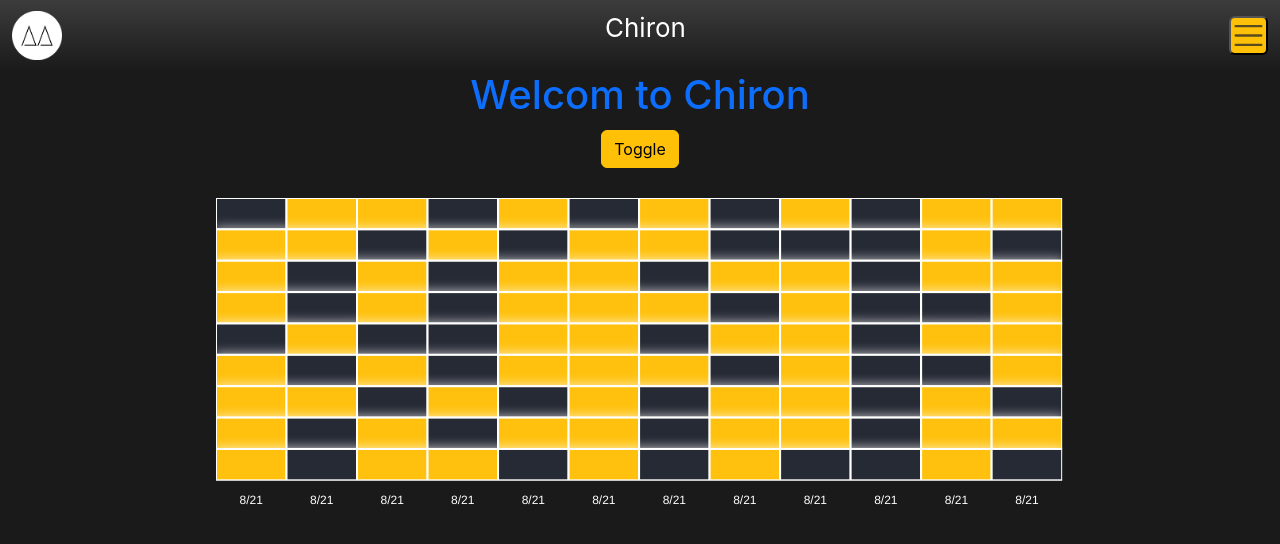
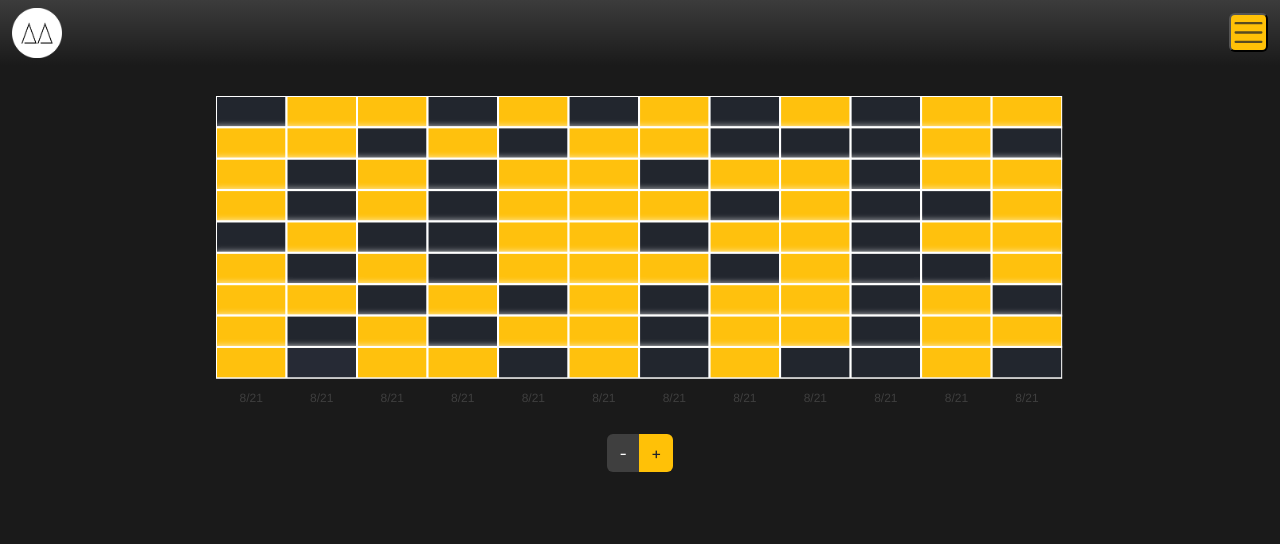
Before and after one commit to Ali-Azimi00/chironFrontEnd, a React (Create React App) app: page / in a window 1280 px wide. Shown: the top 544 px of the page. Built offline with nearby package versions, Linux system fonts and the light colour scheme.

Commit message:
added buttongroup for prog change

```diff
--- a/src/App.tsx
+++ b/src/App.tsx
@@ -5,6 +5,7 @@ import Header from './components/Header';
 import Navbar from './components/NavBar';
 // import ProgChart from './components/ProgChart2'
 import ProgChart from './components/ProgChart'
+import DeltaBtnGrp from './components/DeltaBtnGrp';
 
 
 
@@ -19,15 +20,13 @@ function App() {
 
         <div className='container'>
           <div className='row'>
-            <Header></Header>
+            {/* <Header></Header> */}
           </div>
           <div className='row chart1'>
-            <div className=''>
-              <div className=''>
-                <ProgChart></ProgChart>
-
-              </div>
-            </div>
+            <ProgChart></ProgChart>
+          </div>
+          <div className='row'>
+            <DeltaBtnGrp></DeltaBtnGrp>
           </div>
 
           {/* <ProgChart></ProgChart> */}
--- /dev/null
+++ b/src/components/DeltaBtnGrp.tsx
@@ -0,0 +1,17 @@
+
+
+
+function DeltaBtnGrp() {
+
+    return (
+        <div className="container">
+            <div className="btn-group">
+                <button className="btn text-white chartBtn1" > - </button>
+                <button className="btn chartBtn2 " style={{backgroundColor:"var(--yellow)"}}>+</button>
+            </div>
+
+        </div>
+    )
+}
+
+export default DeltaBtnGrp;
--- a/src/components/NavBar.tsx
+++ b/src/components/NavBar.tsx
@@ -8,12 +8,12 @@ function NavBar() {
     return (
         <div>
             <nav className="navbar bg-gradient"
-            // style={{"position":"absolute"}}
+            style={{backgroundColor:"var(--gray)"}}
             >
                 <div className="container-fluid">
 
                     <img className="img" style={{width:50}} src={AAlogo}/>
-                    <p className='justify-start'>Chiron</p>
+                    <p className='justify-start'></p>
 
 
                     <button className='navbar-toggler-icon rounded bg-warning'></button>
--- a/src/components/ProgChart.tsx
+++ b/src/components/ProgChart.tsx
@@ -15,7 +15,7 @@ function ProgChart({ }: Object) {
     const [series] = useState<any>([
         {
             name: 'Water',
-            data: [1, 3, 1, 1, 3, 1, 3, 1, 3, 3, 1, 3]
+            data: [1, 30, 1, 1, 3, 1, 3, 1, 3, 3, 1, 3]
         },
         {
             name: 'Stretch',
@@ -78,14 +78,12 @@ function ProgChart({ }: Object) {
             // },
 
 
-
-
             theme: {
                 mode: 'dark',
                 // palette: 'palette1',
                 monochrome: {
                     enabled: false,
-                    color: '#ffc107',
+                    color: '#39d353',
                     shadeTo: 'dark',
                     shadeIntensity: .5
                 },
@@ -97,7 +95,7 @@ function ProgChart({ }: Object) {
                 labels: {
                     rotate: -90,
                     style: {
-                        colors: ["#fff", "#fff", "#fff", "#fff", "#fff", "#fff", "#fff", "#fff", "#fff", "#fff", "#fff", "#fff"]
+                        colors: ["#3f3f3f", "#3f3f3f", "#3f3f3f", "#3f3f3f", "#3f3f3f", "#3f3f3f", "#3f3f3f", "#3f3f3f", "#3f3f3f", "#3f3f3f", "#3f3f3f", "#3f3f3f"]
                     }
                 },
                 axisTicks: {
@@ -119,7 +117,7 @@ function ProgChart({ }: Object) {
                     align: 'right',
                     maxWidth: 160,
                     style: {
-                        colors: ["#fff", "#fff", "#fff", "#fff", "#fff", "#fff", "#fff", "#fff", "#fff", "#fff", "#fff", "#fff"]
+                        colors: ["#3f3f3f", "#3f3f3f", "#fff", "#fff", "#fff", "#fff", "#fff", "#fff", "#fff", "#fff", "#fff", "#fff"]
                     },
                     offsetX: -17,
                     offsetY: 0,
@@ -144,7 +142,7 @@ function ProgChart({ }: Object) {
                     enabled: true,
                     top: 0,
                     left: 0,
-                    blur: 6,
+                    blur: 3,
                     color: '#fff',
                     opacity: .4
                 },
@@ -220,7 +218,7 @@ function ProgChart({ }: Object) {
                 options={options} series={series}
                 type="heatmap" height={350}
                 onClick={() => {
-                    setShowChart(true)
+                    setShowChart(!showChart)
                 }}
                 hidden={false}
             />
--- a/src/styles/charts.css
+++ b/src/styles/charts.css
@@ -30,3 +30,22 @@
         margin-right: 10%;
     }
 }
+
+.chartBtn1{
+    background-color: var(--accent);
+}
+.chartBtn1:hover{
+    box-shadow: inset .1px 1px 5px white;
+    text-shadow: 1px 1px 4px white;
+
+}
+
+.chartBtn2{
+    border-width: 0px;
+}
+.chartBtn2:hover{
+    box-shadow: inset -1px -1px 5px black;
+    text-shadow: 1px 1px 4px white;
+    color: black;
+
+}
```
